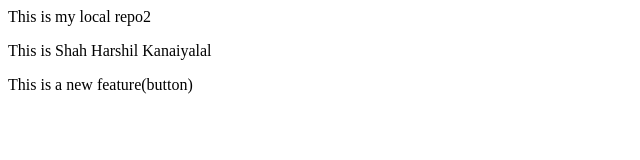
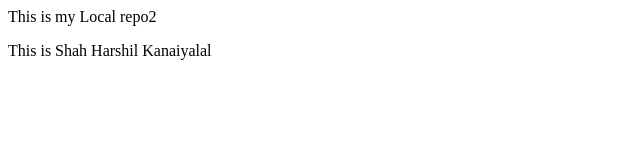
Before and after one commit to hkshah1224/local-repo-2, a plain HTML site: page index.html in a window 1280 px wide. Shown: the whole page, without its empty margins (0-640 px from the left). Drawn offline with Linux system fonts and the light colour scheme.

```diff
--- a/index.html
+++ b/index.html
@@ -1,3 +1,3 @@
-<p>This is my local repo2</p>
+<p>This is my Local repo2
+</p>
 <p>This is Shah Harshil Kanaiyalal</p>
-<p>This is a new feature(button)</p>
```
